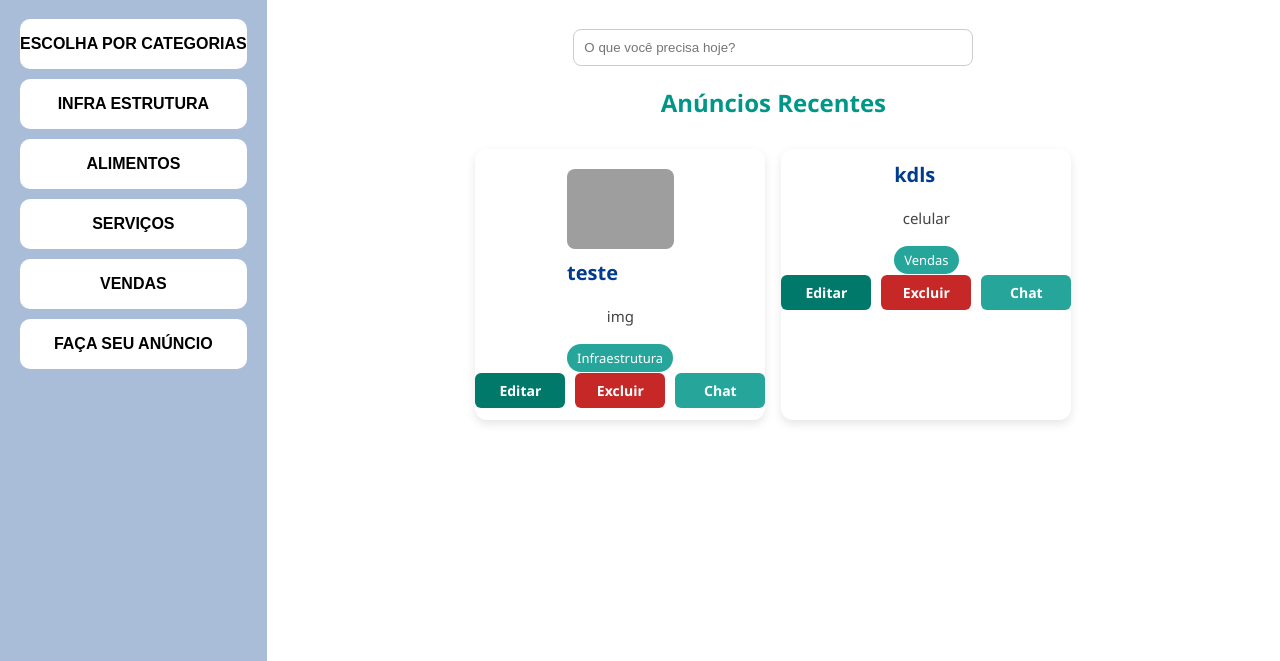
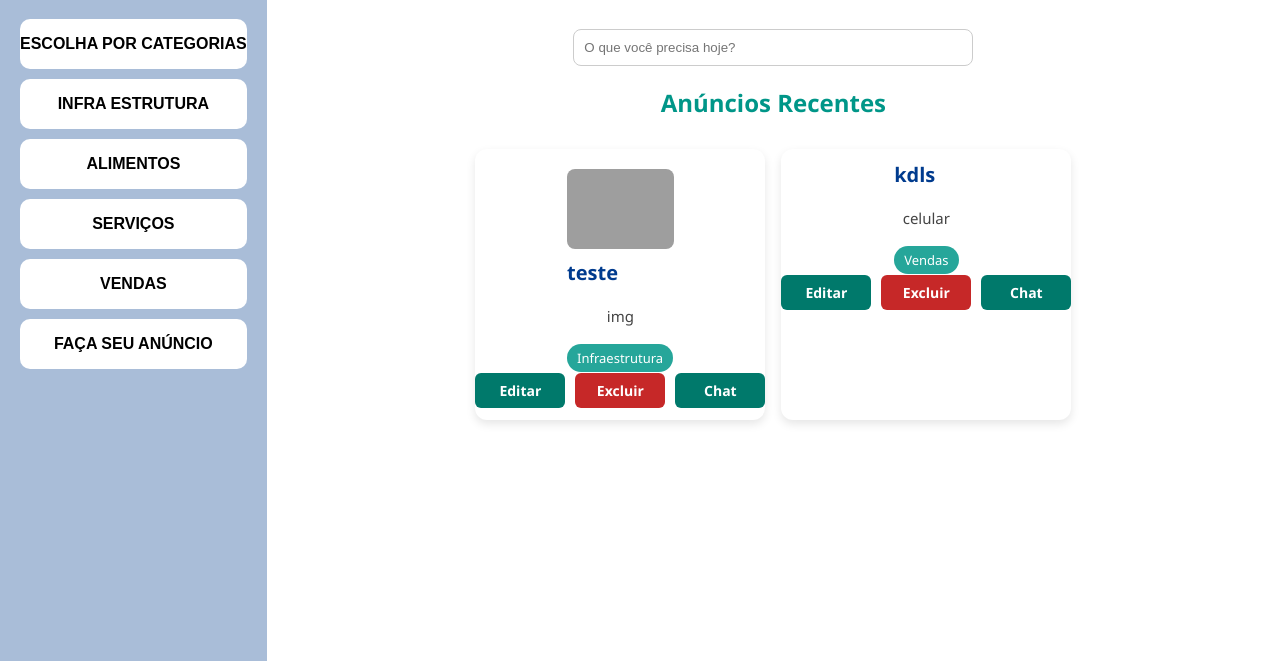
Before and after one commit to DsDev13/PI-2025-1, a Django app: page / in a window 1280 px wide. Shown: the part 89-750 px from the top of the page. Run offline with Django 5.2, Linux system fonts and the light colour scheme; a user stored in the database is signed in; data comes from the database, SQL or seed files in the repository; data that the repository does not hold is empty; grey boxes are pictures that could not be loaded.

Commit message:
Css btn editar

```diff
--- a/apconect/templates/apconect/home.html
+++ b/apconect/templates/apconect/home.html
@@ -38,7 +38,7 @@
             <nav class="card-actions" aria-label="Ações do anúncio {{ anuncio.titulo }}">
               <a href="{% url 'editar_anuncio' anuncio.id %}" class="btn-editar" aria-label="Editar anúncio {{ anuncio.titulo }}" tabindex="3">Editar</a>
               <a href="{% url 'deletar_anuncio' anuncio.id %}" class="btn-excluir" aria-label="Excluir anúncio {{ anuncio.titulo }}" tabindex="4">Excluir</a>
-              <a href="{% url 'chat_anuncio' anuncio.id %}" class="btn-chat" aria-label="Abrir chat do anúncio {{ anuncio.titulo }}" tabindex="5">Chat</a>
+              <a href="{% url 'chat_anuncio' anuncio.id %}" class="btn-editar" aria-label="Abrir chat do anúncio {{ anuncio.titulo }}" tabindex="5">Chat</a>
             </nav>
           {% endif %}
         </section>
```
